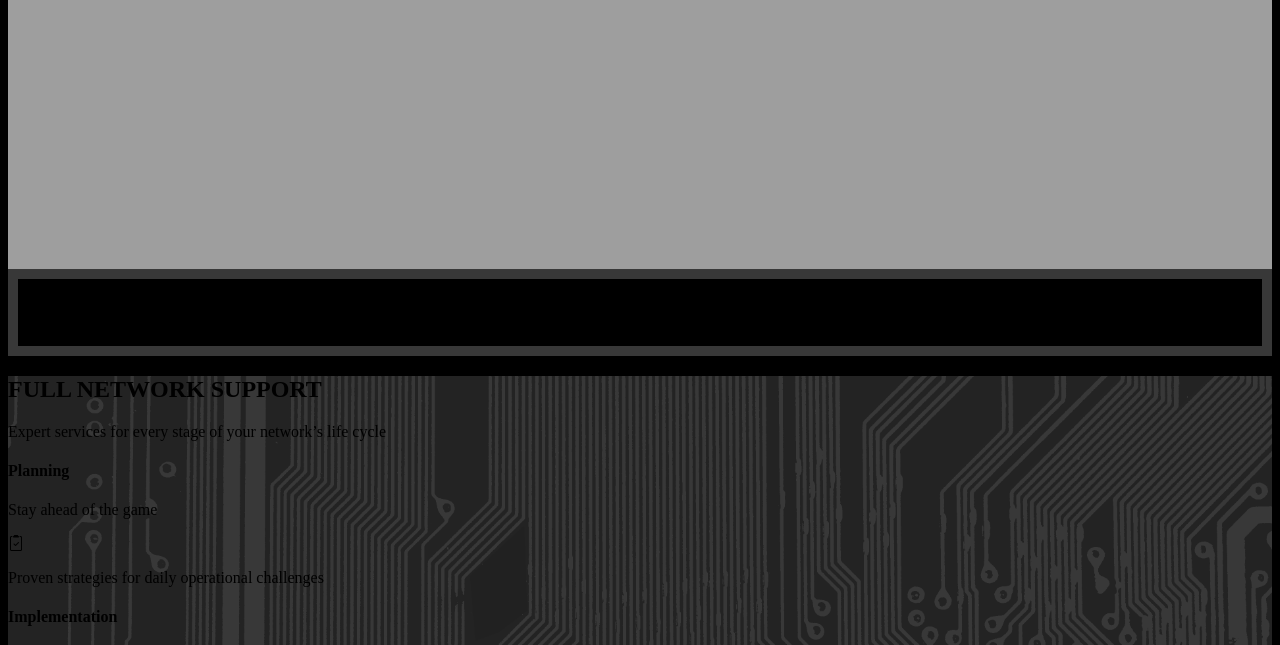
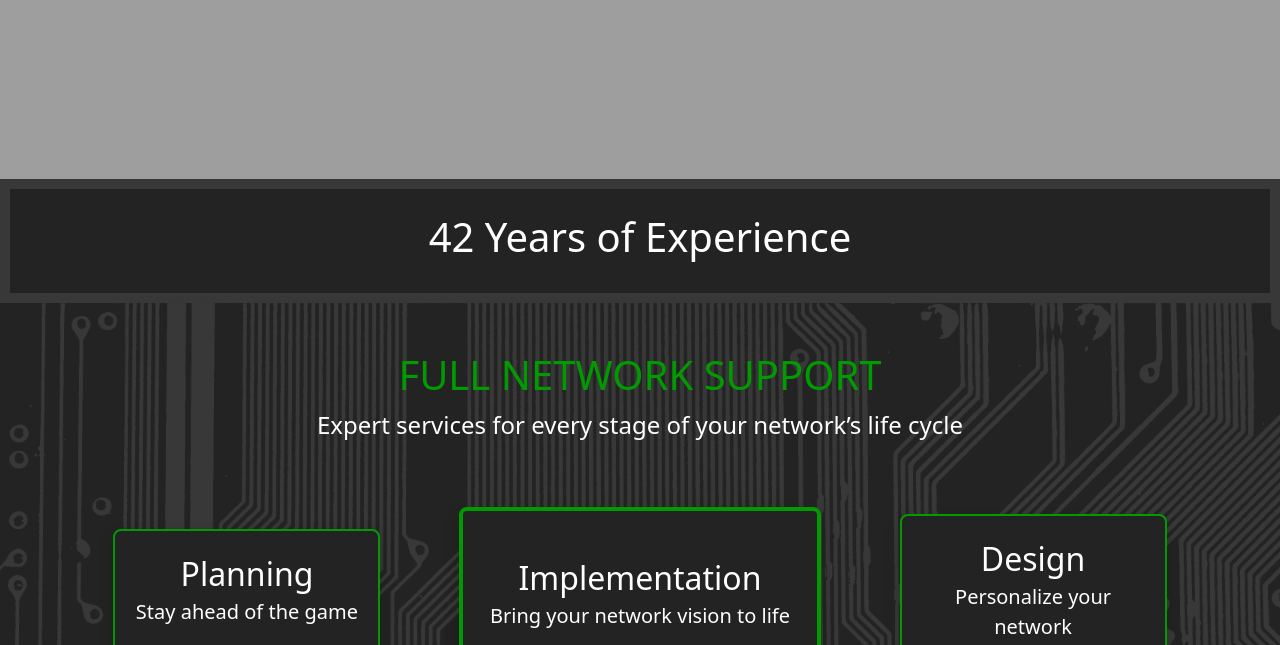
Before and after one commit to FenczikStudios/EyeOnNetworksWebsite, a website: page index.html in a window 1280 px wide. Shown: the part 597-1242 px from the top of the page. Drawn offline with nearby package versions, Linux system fonts and the light colour scheme; the site is published under a folder, as on GitHub Pages, so addresses that start at the root find nothing.

Commit message:
Update index.html

```diff
--- a/index.html
+++ b/index.html
@@ -3,7 +3,7 @@
 <head>
     <meta charset="UTF-8">
     <meta name="viewport" content="width=device-width, initial-scale=1.0">
-    <link rel="stylesheet" href="/css/main.min.css">
+    <link rel="stylesheet" href="./css/main.min.css">
     <link rel="stylesheet" href="https://cdn.jsdelivr.net/npm/bootstrap-icons@1.11.3/font/bootstrap-icons.min.css">
     <link rel="stylesheet" href="./style.css">
 
```
